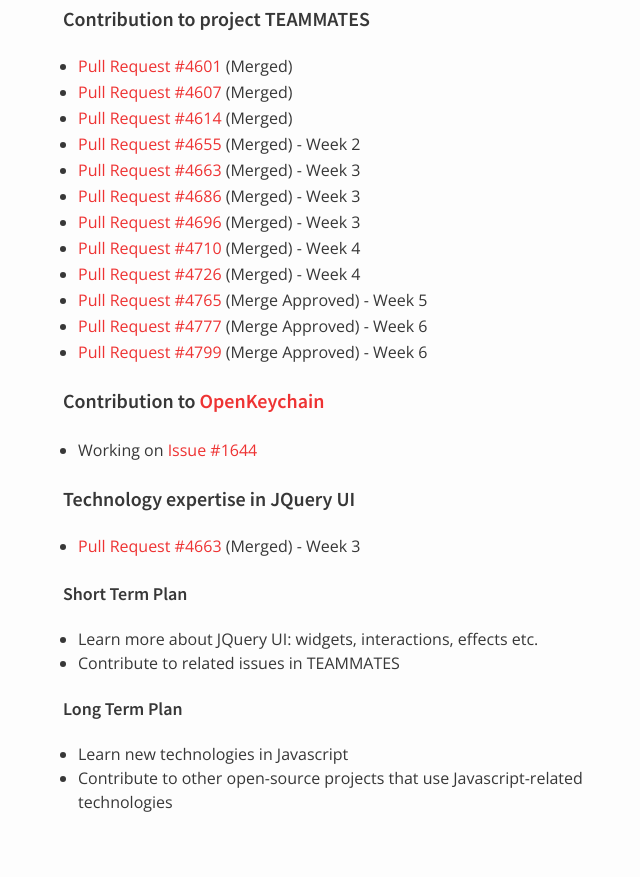
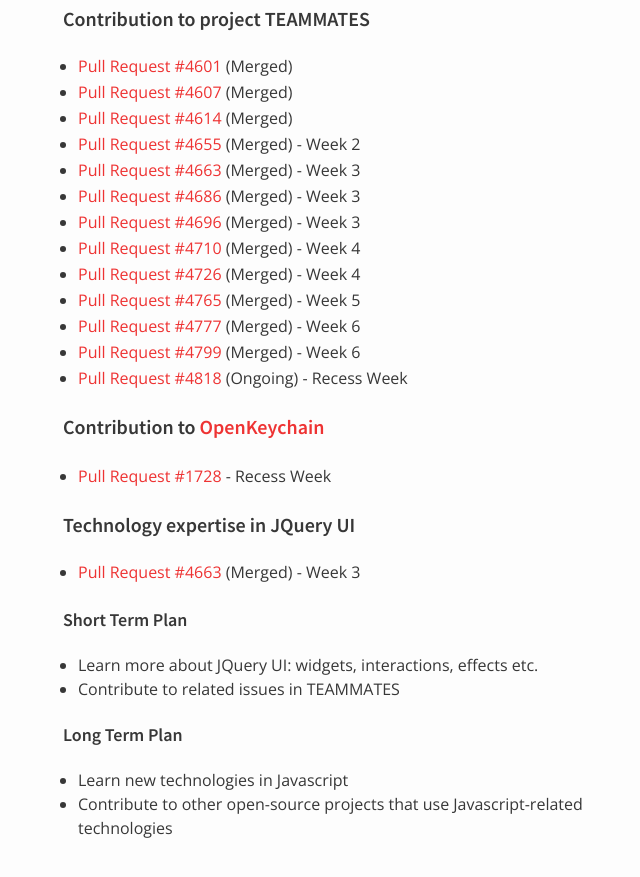
Before and after one commit to nus-oss/cs3281-AY1516S2-website, a Jekyll site: the page built from teams/teammates.md, in a window 1280 px wide and 900 px high, scrolled down 2588 px. Shown: the top 877 px of the window, without its empty margins (307-947 px from the left). Built offline with Jekyll 4.4.1, drawn with Linux system fonts in a browser that asks for light colours.

Commit message:
Update Yu Xuan's progress for Recess Week

```diff
--- a/teams/teammates.md
+++ b/teams/teammates.md
@@ -102,12 +102,13 @@
  * [Pull Request #4696](https://github.com/TEAMMATES/repo/pull/4696) (Merged) - Week 3
  * [Pull Request #4710](https://github.com/TEAMMATES/repo/pull/4710) (Merged) - Week 4
  * [Pull Request #4726](https://github.com/TEAMMATES/repo/pull/4726) (Merged) - Week 4
- * [Pull Request #4765](https://github.com/TEAMMATES/repo/pull/4765) (Merge Approved) - Week 5
- * [Pull Request #4777](https://github.com/TEAMMATES/repo/pull/4777) (Merge Approved) - Week 6
- * [Pull Request #4799](https://github.com/TEAMMATES/repo/pull/4799) (Merge Approved) - Week 6
+ * [Pull Request #4765](https://github.com/TEAMMATES/repo/pull/4765) (Merged) - Week 5
+ * [Pull Request #4777](https://github.com/TEAMMATES/repo/pull/4777) (Merged) - Week 6
+ * [Pull Request #4799](https://github.com/TEAMMATES/repo/pull/4799) (Merged) - Week 6
+ * [Pull Request #4818](https://github.com/TEAMMATES/repo/pull/4818) (Ongoing) - Recess Week
 
 #### Contribution to [OpenKeychain](https://github.com/open-keychain/open-keychain)
- * Working on [Issue #1644](https://github.com/open-keychain/open-keychain/issues/1644)
+ * [Pull Request #1728](https://github.com/open-keychain/open-keychain/pull/1728) - Recess Week
 
 #### Technology expertise in JQuery UI
  * [Pull Request #4663](https://github.com/TEAMMATES/repo/pull/4663) (Merged) - Week 3
```
